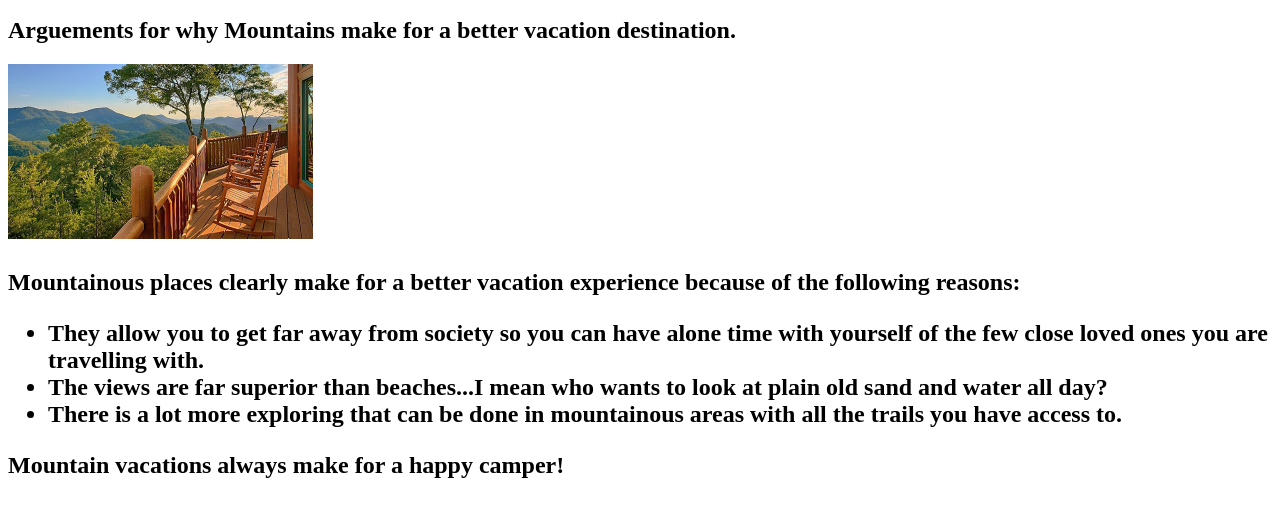
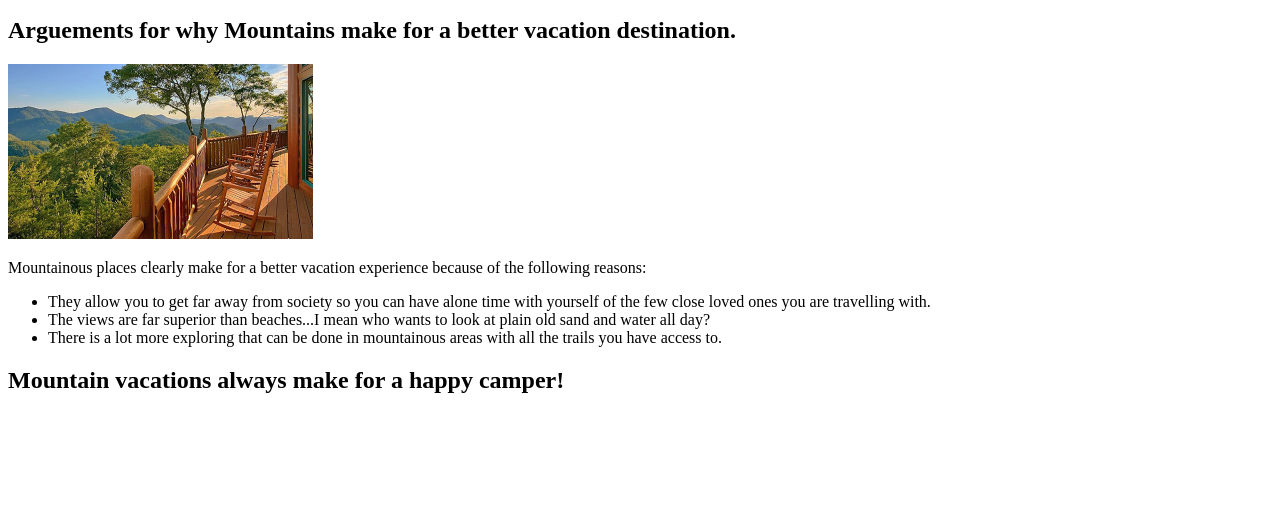
Before and after one commit to fatehrai/MMED-1054-Midterm-, a plain HTML site: page Index.html in a window 1280 px wide. Shown: the part 50-566 px from the top of the page. Drawn offline with Linux system fonts and the light colour scheme.

Commit message:
made corrections to code in the base Index.html file

```diff
--- a/Index.html
+++ b/Index.html
@@ -6,18 +6,19 @@
 	</head>
 	<body>
 		<section>
-		<h1>Mountains or Beaches?<h1>
-		</section>
+		<h1>Mountains or Beaches?</h1>
+
 
 		<section>
-			<h2>Arguements for why Mountains make for a better vacation destination.<h2>
+			<h2>Arguements for why Mountains make for a better vacation destination.</h2>
 				<img src="images/Mountains.jpg" width="305" height="175" alt="Mountain vacation">
-			<p>Mountainous places clearly make for a better vacation experience because of the following reasons:
+			<p>Mountainous places clearly make for a better vacation experience because of the following reasons:</p>
 				<ul>
 					<li>They allow you to get far away from society so you can have alone time with yourself of the few close loved ones you are travelling with.</li>
 					<li>The views are far superior than beaches...I mean who wants to look at plain old sand and water all day?</li>
 					<li>There is a lot more exploring that can be done in mountainous areas with all the trails you have access to.</li>
 				</ul>
 		</section>
+		</section>
 
 			<h2> Mountain vacations always make for a happy camper!</h2>
```
